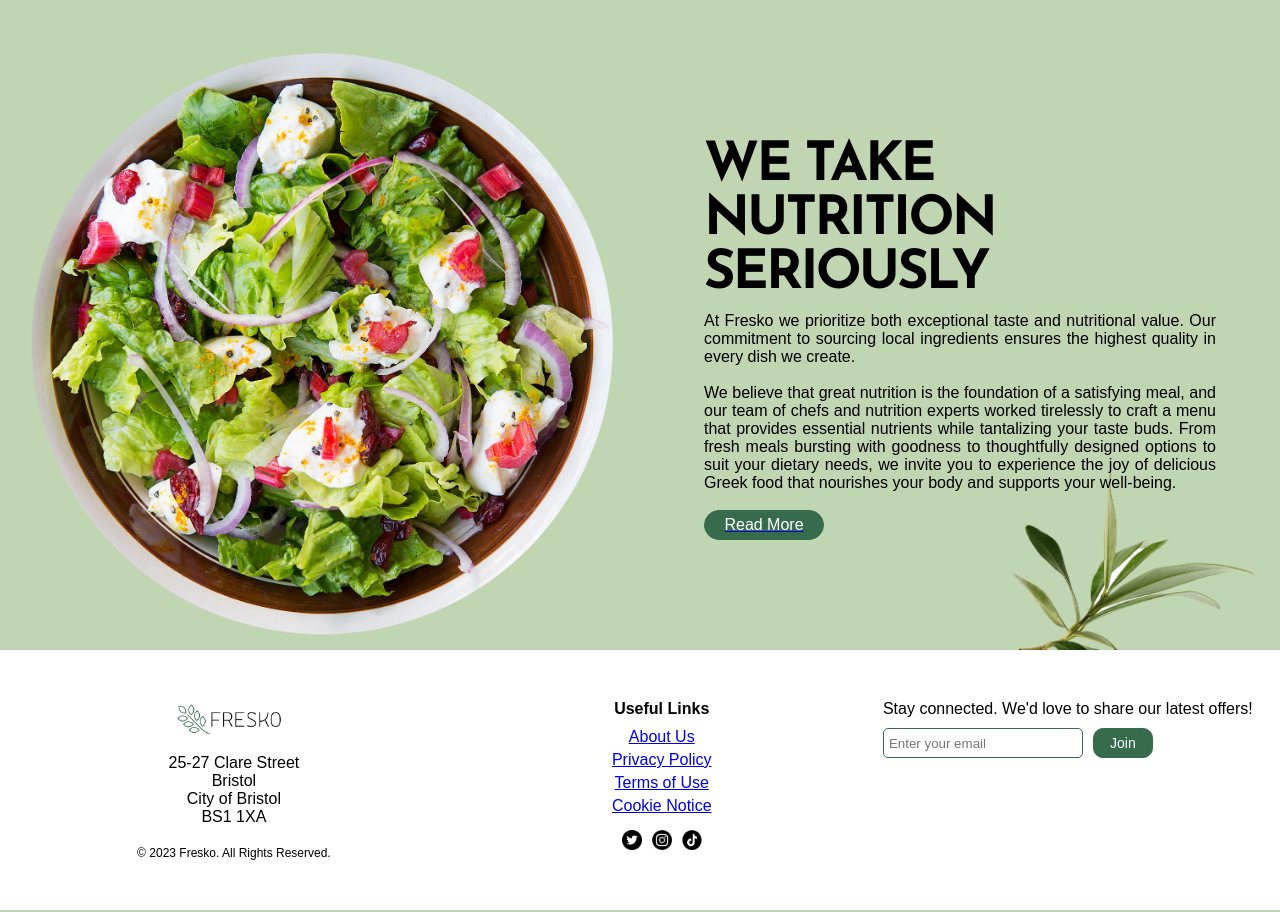
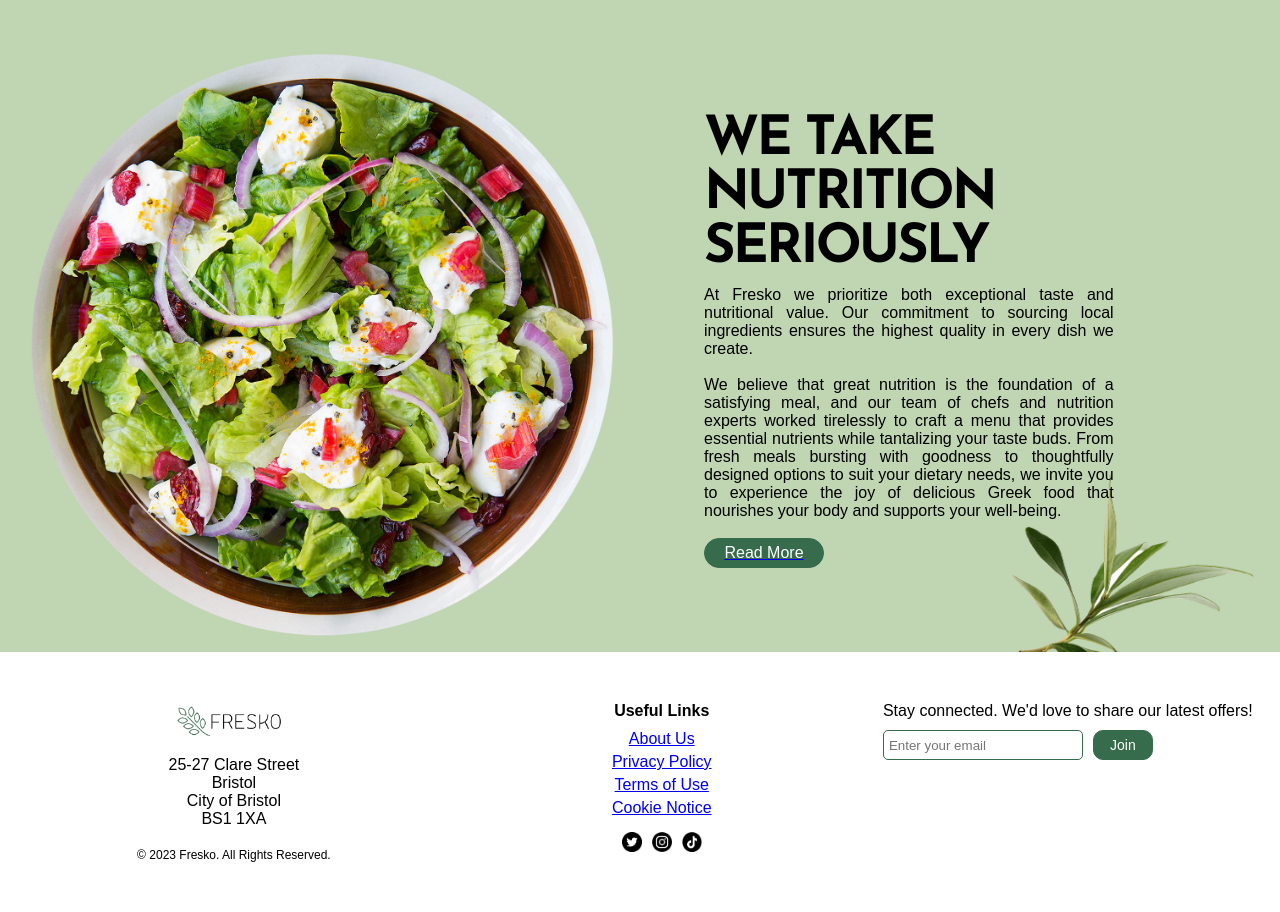
Before and after one commit to granolaameobi/fresko, a Flask app: page /nutrition in a window 1280 px wide. Shown: the part 95-1007 px from the top of the page. Run offline with Flask 2, Linux system fonts and the light colour scheme; some web fonts are replaced.

Commit message:
feat: nutrition text fixed

```diff
--- a/templates/nutrition.html
+++ b/templates/nutrition.html
@@ -8,7 +8,7 @@
         <div class="content">
             <h1 class="section-title" align="left">We Take<br>Nutrition<br>Seriously</h1>
             <div class="justify">
-                <p>
+                <p style="width: 80%;">
                     At Fresko we prioritize both exceptional taste and nutritional value.
                     Our commitment to sourcing local ingredients ensures the highest quality in every dish we create. <br>
                 <br>
```
